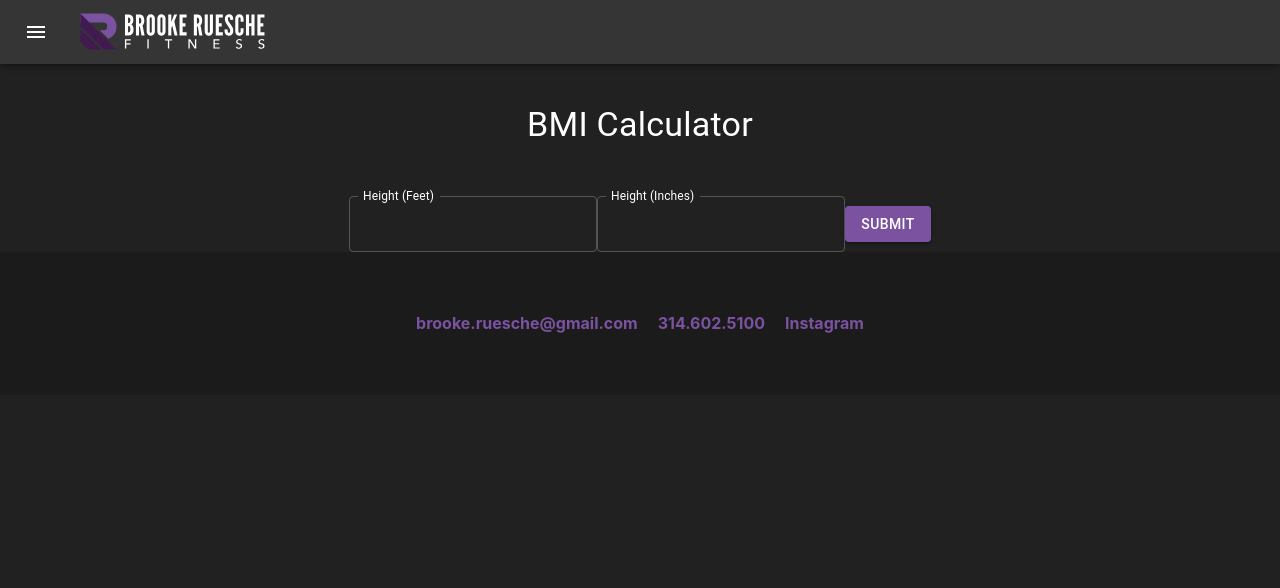
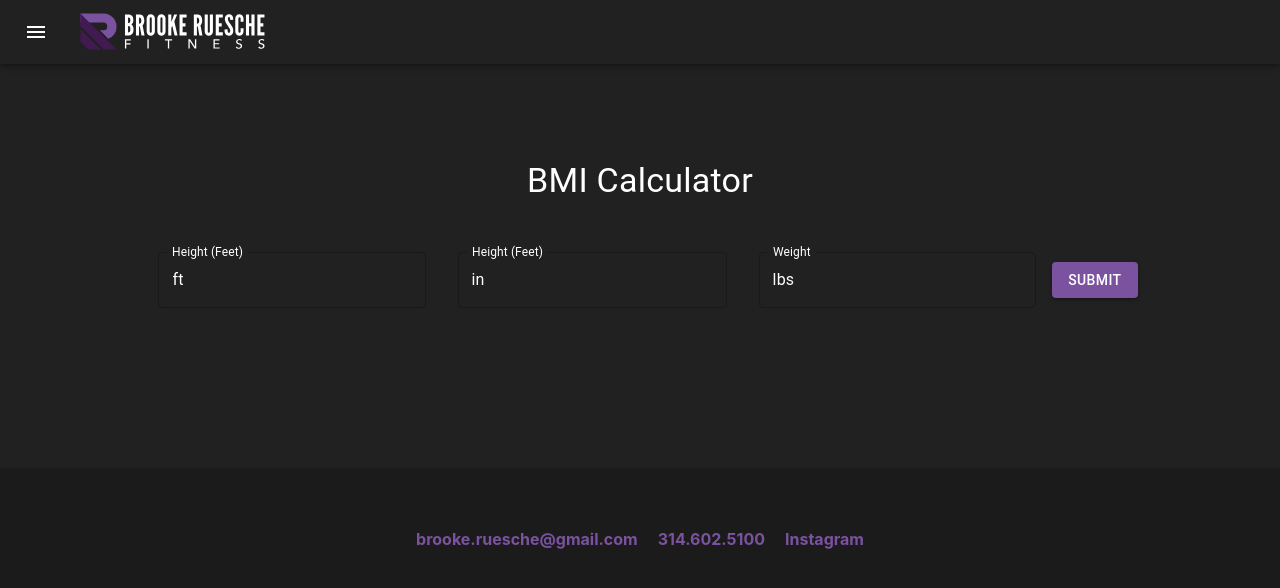
Before and after one commit to bomeers/BrookeRuesche, a Next.js app: page /bmiCalculator in a window 1280 px wide. Shown: the top 588 px of the page. Built offline with nearby package versions, Linux system fonts and the light colour scheme.

Commit message:
- updated folder structure - updated layout of each component - updated bmi page

```diff
--- a/components/layout.js
+++ b/components/layout.js
@@ -2,31 +2,9 @@ import Head from 'next/head'
 import { setBackground } from './setBackground'
 import Navbar from './navbar'
 import Footer from './footer'
-import { createTheme, ThemeProvider } from '@mui/material/styles';
 
 const name = 'Brooke Ruesche'
 export const siteTitle = 'BR Fitness'
-const BRFtheme = createTheme({
-    palette: {
-        mode: 'dark',
-        primary: {
-            main: '#7b52a0',
-            contrastText: '#fff'
-        },
-        secondary: {
-            main: '#401a51',
-            contrastText: '#fff'
-        },
-        background: {
-            default: '#1f1f1f',
-            paper: '#353434',
-        },
-        text: {
-            primary: '#fff',
-            secondary: '#fff'
-        },
-    },
-});
 
 export default function Layout({ children, home }) {
     return (
@@ -39,7 +17,6 @@ export default function Layout({ children, home }) {
                 />
                 <meta name="og:title" content={siteTitle} />
             </Head>
-            <ThemeProvider theme={BRFtheme}>
             <header>
                 {home ? (
                     <>
@@ -57,7 +34,6 @@ export default function Layout({ children, home }) {
             </header>
             <main>{children}</main>
             <Footer />
-            </ThemeProvider>
         </div>
     )
 }
--- a/pages/bmiCalculator.js
+++ b/pages/bmiCalculator.js
@@ -1,7 +1,7 @@
 import Head from 'next/head'
 import Layout, { siteTitle } from '../components/layout.js'
-import { Typography, Container, TextField, Button, Box } from '@mui/material'
-import { width } from '@mui/material/node_modules/@mui/system'
+import { Typography, Container, TextField, Button, Box, ThemeProvider, InputAdornment } from '@mui/material'
+import theme from '../public/theme'
 
 export default function bmiCalculator() {
 
@@ -20,6 +20,8 @@ export default function bmiCalculator() {
             <Head>
                 <title>BMI Calculator | {siteTitle}</title>
             </Head>
+            <Box my={20}>
+                <ThemeProvider theme={theme}>
                     <Typography
                         align='center'
                         variant='h4'
@@ -36,25 +38,40 @@ export default function bmiCalculator() {
                         display="flex"
                         alignItems="center"
                         justifyContent="center">
+
                         <TextField
-                    id="outlined-number"
                             label="Height (Feet)"
-                    type="number"
-                    InputLabelProps={{
-                        shrink: true,
+                            id="outlined-start-adornment"
+                            type='number'
+                            sx={{ marginX: 2 }}
+                            InputProps={{
+                                startAdornment: <InputAdornment position="start">ft</InputAdornment>,
                             }}
                         />
 
                         <TextField
-                    id="outlined-number"
-                    label="Height (Inches)"
-                    type="number"
-                    InputLabelProps={{
-                        shrink: true,
+                            label="Height (Feet)"
+                            id="outlined-start-adornment"
+                            type='number'
+                            sx={{ marginX: 2 }}
+                            InputProps={{
+                                startAdornment: <InputAdornment position="start">in</InputAdornment>,
+                            }}
+                        />
+
+                        <TextField
+                            label="Weight"
+                            id="outlined-start-adornment"
+                            type='number'
+                            sx={{ marginX: 2 }}
+                            InputProps={{
+                                startAdornment: <InputAdornment position="start">lbs</InputAdornment>,
                             }}
                         />
                         <Button variant="contained" type='submit'>Submit</Button>
                     </Box>
-        </Layout>
+                </ThemeProvider>
+            </Box >
+        </Layout >
     );
 };
--- a/pages/index.js
+++ b/pages/index.js
@@ -1,8 +1,8 @@
 import Head from 'next/head'
 import Layout, { siteTitle } from '../components/layout.js'
-import About from '../components/home/about';
-import Schedule from '../components/home/schedule'
-import Shop from '../components/home/shop'
+import About from '../components/index/about';
+import Schedule from '../components/index/schedule';
+import Shop from '../components/index/shop';
 
 export default function Home() {
     return (
--- /dev/null
+++ b/public/theme.js
@@ -0,0 +1,25 @@
+import { createTheme } from '@mui/material/styles';
+
+// Create a theme instance.
+const BRFtheme = createTheme({
+    palette: {
+        primary: {
+            main: '#7b52a0',
+            contrastText: '#fff'
+        },
+        secondary: {
+            main: '#401a51',
+            contrastText: '#fff'
+        },
+        background: {
+            default: '#1f1f1f',
+            paper: '#353434',
+        },
+        text: {
+            primary: '#fff',
+            secondary: '#fff'
+        },
+    },
+});
+
+export default BRFtheme;
```
Also changed, not shown: components/home/about.js (deleted, +0 -20 lines), components/home/schedule.js (deleted, +0 -37 lines), components/index/about.js (added, +18 -0 lines), components/index/schedule.js (added, +65 -0 lines), components/navbar.js (+8 -11 lines), components/index/shop.js (renamed from components/home/shop.js). Lines whose indentation alone changed are shown as unchanged.
